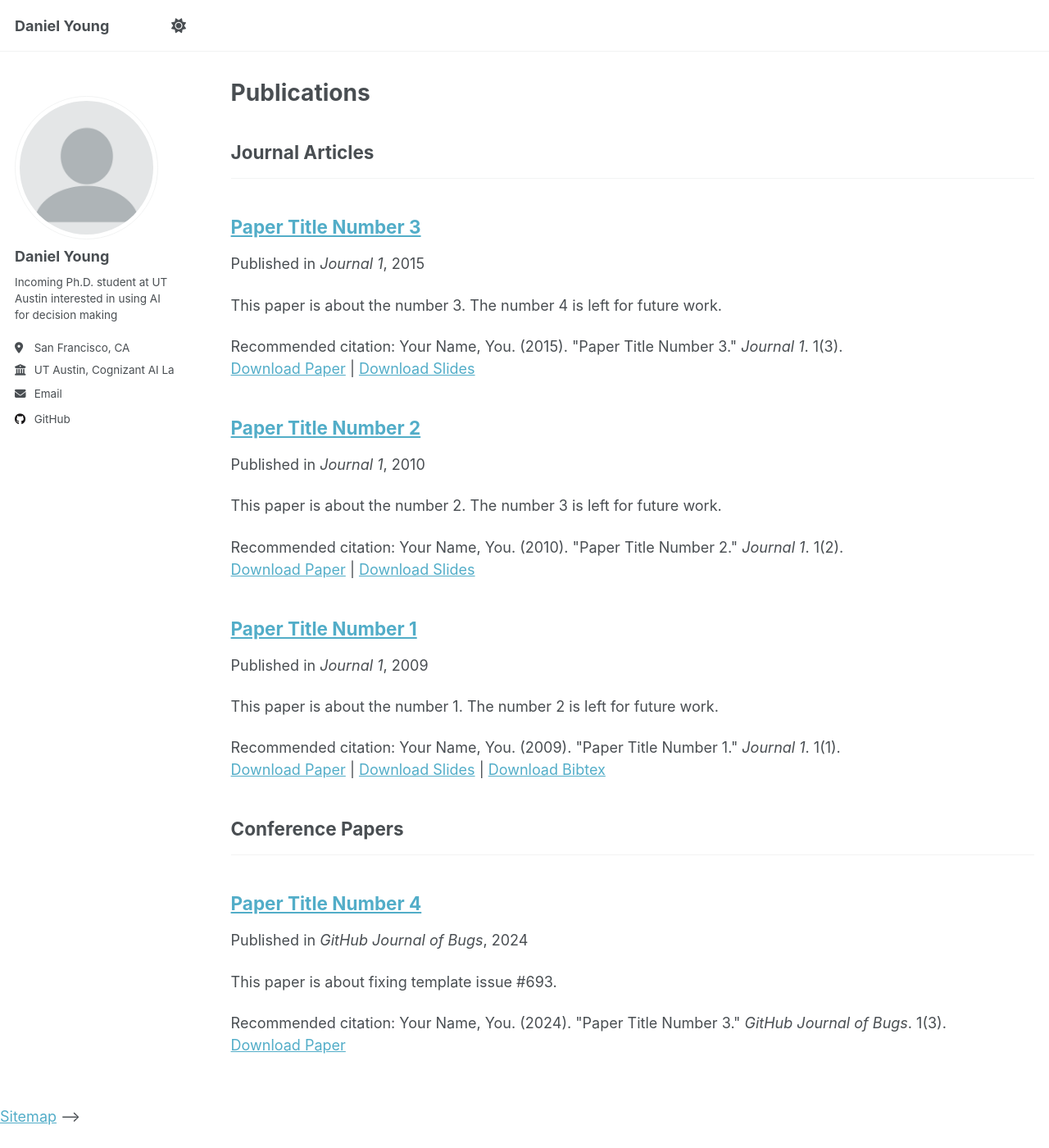
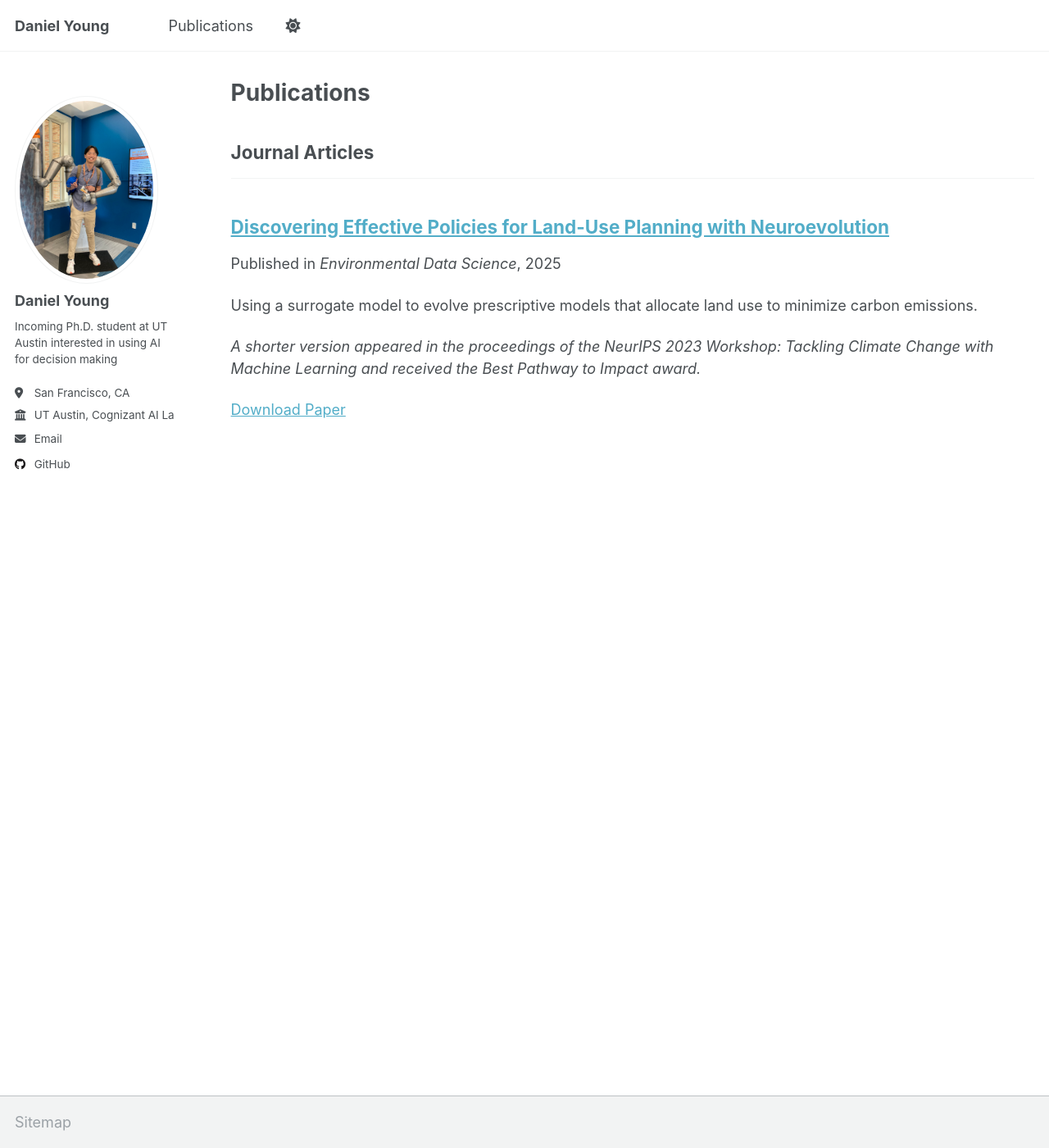
Before and after one commit to danyoungday/danyoungday.github.io, a Jekyll site: the page built from _pages/publications.html, in a window 1280 px wide and 1400 px high. Shown: the whole window at 82% size. Built offline with Jekyll 4.4.1, drawn with Linux system fonts in a browser that asks for light colours.

Commit message:
Updated profile, re-added footer, created publications page

```diff
--- a/_data/navigation.yml
+++ b/_data/navigation.yml
@@ -8,8 +8,8 @@
 #      Markdown formatted page while the second is generated using JSON.
 
 main:
-  # - title: "Publications"
-  #   url: /publications/
+  - title: "Publications"
+    url: /publications/
 
   # - title: "Talks"
   #   url: /talks/
--- a/_layouts/default.html
+++ b/_layouts/default.html
@@ -18,12 +18,12 @@ layout: compress
 
     {{ content }}
 
-<!--     <div class="page__footer">
+    <div class="page__footer">
       <footer>
         {% include footer/custom.html %}
         {% include footer.html %}
       </footer>
-    </div> -->
+    </div>
 
     {% include scripts.html %}
 
--- a/_publications/2009-10-01-paper-title-number-1.md
+++ /dev/null
@@ -1,14 +0,0 @@
----
-title: "Paper Title Number 1"
-collection: publications
-category: manuscripts
-permalink: /publication/2009-10-01-paper-title-number-1
-excerpt: 'This paper is about the number 1. The number 2 is left for future work.'
-date: 2009-10-01
-venue: 'Journal 1'
-slidesurl: 'http://academicpages.github.io/files/slides1.pdf'
-paperurl: 'http://academicpages.github.io/files/paper1.pdf'
-bibtexurl: 'http://academicpages.github.io/files/bibtex1.bib'
-citation: 'Your Name, You. (2009). &quot;Paper Title Number 1.&quot; <i>Journal 1</i>. 1(1).'
----
-The contents above will be part of a list of publications, if the user clicks the link for the publication than the contents of section will be rendered as a full page, allowing you to provide more information about the paper for the reader. When publications are displayed as a single page, the contents of the above "citation" field will automatically be included below this section in a smaller font.
--- a/_publications/2010-10-01-paper-title-number-2.md
+++ /dev/null
@@ -1,14 +0,0 @@
----
-title: "Paper Title Number 2"
-collection: publications
-category: manuscripts
-permalink: /publication/2010-10-01-paper-title-number-2
-excerpt: 'This paper is about the number 2. The number 3 is left for future work.'
-date: 2010-10-01
-venue: 'Journal 1'
-slidesurl: 'http://academicpages.github.io/files/slides2.pdf'
-paperurl: 'http://academicpages.github.io/files/paper2.pdf'
-citation: 'Your Name, You. (2010). &quot;Paper Title Number 2.&quot; <i>Journal 1</i>. 1(2).'
----
-
-The contents above will be part of a list of publications, if the user clicks the link for the publication than the contents of section will be rendered as a full page, allowing you to provide more information about the paper for the reader. When publications are displayed as a single page, the contents of the above "citation" field will automatically be included below this section in a smaller font.
--- a/_publications/2015-10-01-paper-title-number-3.md
+++ /dev/null
@@ -1,14 +0,0 @@
----
-title: "Paper Title Number 3"
-collection: publications
-category: manuscripts
-permalink: /publication/2015-10-01-paper-title-number-3
-excerpt: 'This paper is about the number 3. The number 4 is left for future work.'
-date: 2015-10-01
-venue: 'Journal 1'
-slidesurl: 'http://academicpages.github.io/files/slides3.pdf'
-paperurl: 'http://academicpages.github.io/files/paper3.pdf'
-citation: 'Your Name, You. (2015). &quot;Paper Title Number 3.&quot; <i>Journal 1</i>. 1(3).'
----
-
-The contents above will be part of a list of publications, if the user clicks the link for the publication than the contents of section will be rendered as a full page, allowing you to provide more information about the paper for the reader. When publications are displayed as a single page, the contents of the above "citation" field will automatically be included below this section in a smaller font.
--- a/_publications/2024-02-17-paper-title-number-4.md
+++ /dev/null
@@ -1,13 +0,0 @@
----
-title: "Paper Title Number 4"
-collection: publications
-category: conferences
-permalink: /publication/2024-02-17-paper-title-number-4
-excerpt: 'This paper is about fixing template issue #693.'
-date: 2024-02-17
-venue: 'GitHub Journal of Bugs'
-paperurl: 'http://academicpages.github.io/files/paper3.pdf'
-citation: 'Your Name, You. (2024). &quot;Paper Title Number 3.&quot; <i>GitHub Journal of Bugs</i>. 1(3).'
----
-
-The contents above will be part of a list of publications, if the user clicks the link for the publication than the contents of section will be rendered as a full page, allowing you to provide more information about the paper for the reader. When publications are displayed as a single page, the contents of the above "citation" field will automatically be included below this section in a smaller font.
--- /dev/null
+++ b/_publications/young-eds-2025.md
@@ -0,0 +1,17 @@
+---
+title: "Discovering Effective Policies for Land-Use Planning with Neuroevolution"
+collection: publications
+category: manuscripts
+permalink: /publication/young-eds-2025
+excerpt: 'Using a surrogate model to evolve prescriptive models that allocate land use to minimize carbon emissions.
+
+
+*A shorter version appeared in the proceedings of the NeurIPS 2023 Workshop: Tackling Climate Change with Machine Learning and received the Best Pathway to Impact award.*'
+date: 2025-04-19
+venue: 'Environmental Data Science'
+# slidesurl: 'http://academicpages.github.io/files/slides1.pdf'
+paperurl: 'http://danyoungday.github.io/files/young.eds.2025.pdf'
+# bibtexurl: 'http://academicpages.github.io/files/bibtex1.bib'
+# citation: 'Your Name, You. (2009). &quot;Paper Title Number 1.&quot; <i>Journal 1</i>. 1(1).'
+---
+The contents above will be part of a list of publications, if the user clicks the link for the publication than the contents of section will be rendered as a full page, allowing you to provide more information about the paper for the reader. When publications are displayed as a single page, the contents of the above "citation" field will automatically be included below this section in a smaller font.
```
Also changed, not shown: images/profile.png, 2 other files.
